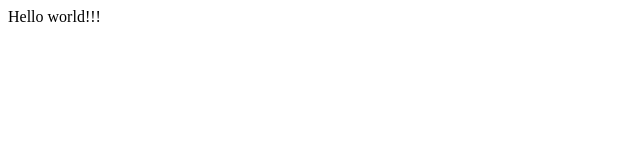
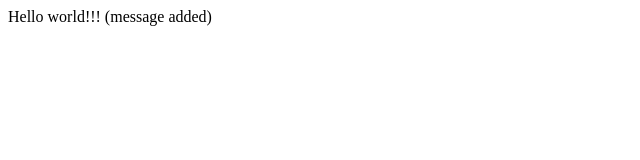
Before and after one commit to stellargo/learningGit, a plain HTML site: page index.html in a window 1280 px wide. Shown: the whole page, without its empty margins (0-640 px from the left). Drawn offline with Linux system fonts and the light colour scheme.

Commit message:
message was added

```diff
--- a/index.html
+++ b/index.html
@@ -1,3 +1,4 @@
 <html>
 Hello world!!!
+(message added)
 </html>
```
